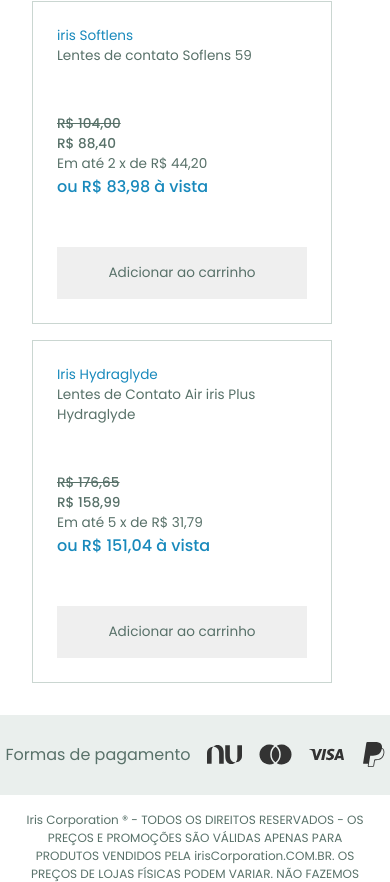
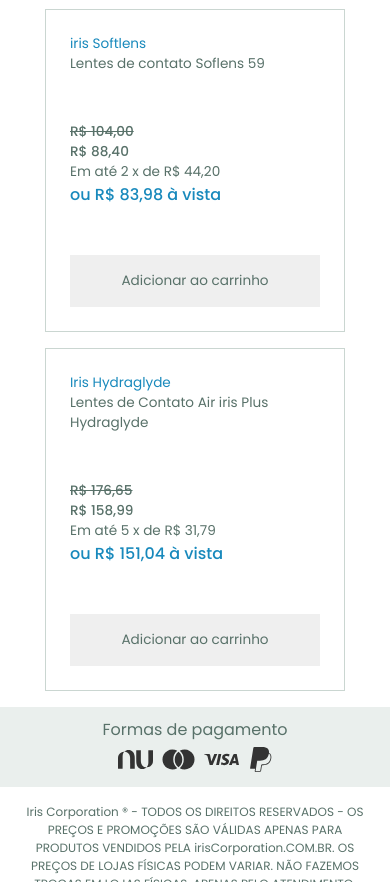
Before and after one commit to Rickson298/ecommerce-lente, a React (Vite) app: page / in a window 390 px wide. Shown: the part 1118-2000 px from the top of the page. Built offline with nearby package versions, Linux system fonts and the light colour scheme.

Commit message:
fix: responsivity

```diff
--- a/package.json
+++ b/package.json
@@ -18,7 +18,8 @@
     "react-dom": "^18.2.0",
     "react-router-dom": "^6.4.3",
     "styled-components": "^5.3.6",
-    "url": "^0.11.0"
+    "url": "^0.11.0",
+    "vercel": "^28.5.6"
   },
   "devDependencies": {
     "@types/react": "^18.0.22",
--- a/src/App.tsx
+++ b/src/App.tsx
@@ -20,7 +20,14 @@
       >
         <div>
           <Header />
-          <div style={{ padding: "2rem", marginTop: "10vh" }}>
+          <div
+            style={{
+              padding: "1rem",
+              marginTop: "10vh",
+              display: "flex",
+              justifyContent: "center",
+            }}
+          >
             <Routes>
               <Route path="/" element={<MainLayout />} />
               <Route path="/cart" element={<CartPage />} />
--- a/src/components/footer/index.tsx
+++ b/src/components/footer/index.tsx
@@ -8,10 +8,12 @@
     <FooterContainer>
       <PaymentMethods>
         Formas de pagamento
-        <SiNubank size="35px" />
-        <RiMastercardFill size="35px" />
-        <RiVisaLine size="35px" />
-        <BsPaypal size="25px" />
+        <div className="container_icons_payments">
+          <SiNubank size="35px" />
+          <RiMastercardFill size="35px" />
+          <RiVisaLine size="35px" />
+          <BsPaypal size="25px" />
+        </div>
       </PaymentMethods>
       <span>
         Iris Corporation ® - TODOS OS DIREITOS RESERVADOS - OS PREÇOS E
--- a/src/components/footer/styles.ts
+++ b/src/components/footer/styles.ts
@@ -6,8 +6,22 @@
   min-height: 80px;
   justify-content: center;
   align-items: center;
-  gap: 1rem;
   color: var(--neutral5);
+
+  @media (min-width: 768px) {
+    gap: 0.5rem;
+  }
+
+  .container_icons_payments {
+    display: flex;
+    gap: 0.5rem;
+    align-items: center;
+  }
+
+  @media (max-width: 768px) {
+    display: flex;
+    flex-direction: column;
+  }
 `;
 
 export const FooterContainer = styled.footer`
--- a/src/components/header/styles.ts
+++ b/src/components/header/styles.ts
@@ -93,5 +93,9 @@
         }
       }
     }
+
+    @media (max-width: 968px) {
+      padding-inline: 1rem;
+    }
   }
 `;
--- a/src/content-page/main-layout/styles.ts
+++ b/src/content-page/main-layout/styles.ts
@@ -19,7 +19,7 @@
   .cards {
     width: 100%;
     display: flex;
-    justify-content: space-between;
+    justify-content: center;
     gap: 1rem;
     flex-wrap: wrap;
   }
```
Also changed, not shown: src/components/header/index.tsx (+1 -6 lines), 2 other files (tests, documents, lock files or other folders).
